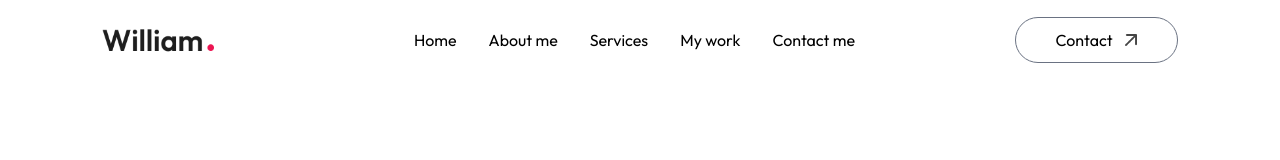
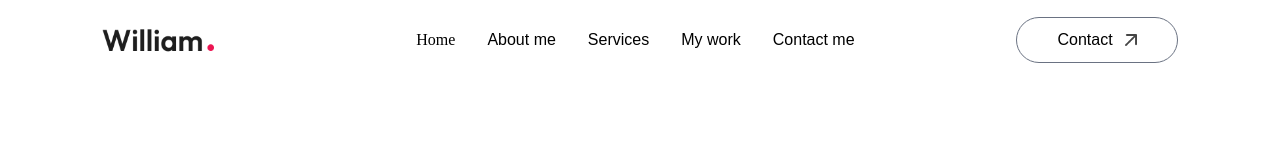
Before and after one commit to ryzhkoandrey/gs-portfolio, a Next.js app: page / in a window 1280 px wide. Shown: the top 160 px of the page. Built offline with nearby package versions, Linux system fonts and the light colour scheme; a web font is replaced by a local one.

Commit message:
Add Ovo font to Navbar and update global styles
Applied the Ovo font to the Home link in the Navbar and introduced new CSS variables for colors and fonts in globals.css to support theme and font customization.

```diff
--- a/app/components/Navbar.jsx
+++ b/app/components/Navbar.jsx
@@ -17,7 +17,9 @@ const Navbar = () => {
             {/* menu */}
             <ul className="hidden md:flex items-center gap-6 lg:gap-8 rounded-full px-12 py-3">
                <li>
-                  <a href="#top">Home</a>
+                  <a className="font-Ovo" href="#top">
+                     Home
+                  </a>
                </li>
                <li>
                   <a href="#about">About me</a>
--- a/app/globals.css
+++ b/app/globals.css
@@ -1,5 +1,10 @@
 @import "tailwindcss";
 
-* {
-   font-family: Outfit;
+@theme inline {
+   --color-lightHover: #fcf4ff;
+   --color-darkHover: #2a004a;
+   --color-darkTheme: #11001f;
+
+   --font-Outfit: 'Outfit', sans-serif;
+   --font-Ovo: 'Ovo', serif;
 }
```
